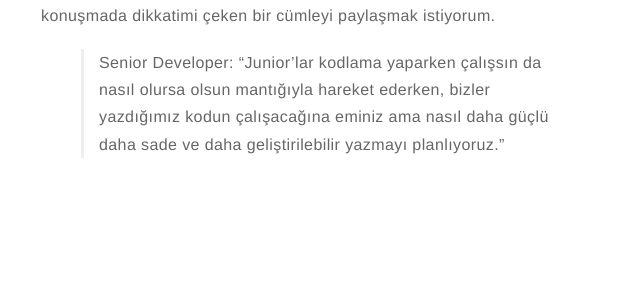
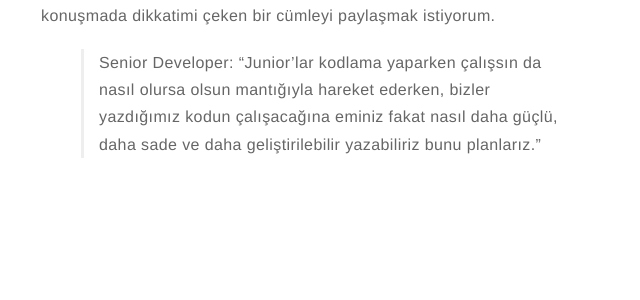
Before and after one commit to mdurmuss/mdurmuss.github.io, a Jekyll site: the page built from _posts/2019-10-27-python-ve-isimlendirme.md, in a window 1280 px wide and 900 px high, scrolled down 3296 px. Shown: the part 239-539 px from the top of the window, without its empty margins (319-959 px from the left). Built offline with Jekyll 4.4.1, drawn with Linux system fonts in a browser that asks for light colours.

Commit message:
Update 2019-10-27-python-ve-isimlendirme.md

```diff
--- a/_posts/2019-10-27-python-ve-isimlendirme.md
+++ b/_posts/2019-10-27-python-ve-isimlendirme.md
@@ -109,4 +109,4 @@ Görüldüğü üzere aslında öğrenilmesi gereken çok da fazla standart yok.
 
 Son olarak bir senior ve bir junior geliştiricinin aralarında geçen bir konuşmada dikkatimi çeken bir cümleyi paylaşmak istiyorum.
 
-> Senior Developer: "Junior'lar kodlama yaparken çalışsın da nasıl olursa olsun mantığıyla hareket ederken, bizler yazdığımız kodun çalışacağına eminiz ama nasıl daha güçlü daha sade ve daha geliştirilebilir yazmayı planlıyoruz."
+> Senior Developer: "Junior'lar kodlama yaparken çalışsın da nasıl olursa olsun mantığıyla hareket ederken, bizler yazdığımız kodun çalışacağına eminiz fakat nasıl daha güçlü, daha sade ve daha geliştirilebilir yazabiliriz bunu planlarız."
```
